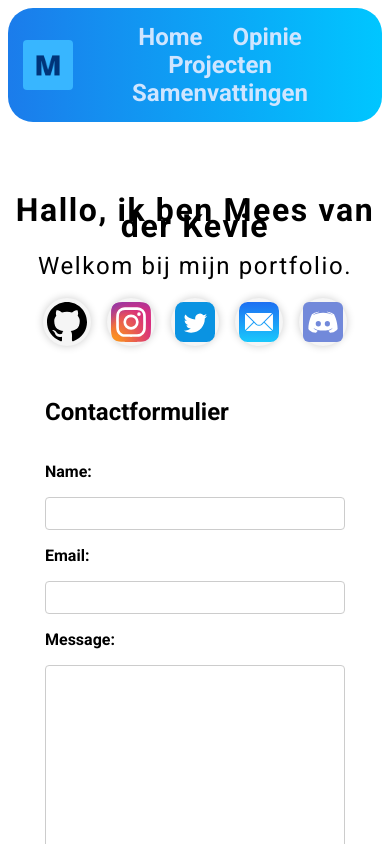
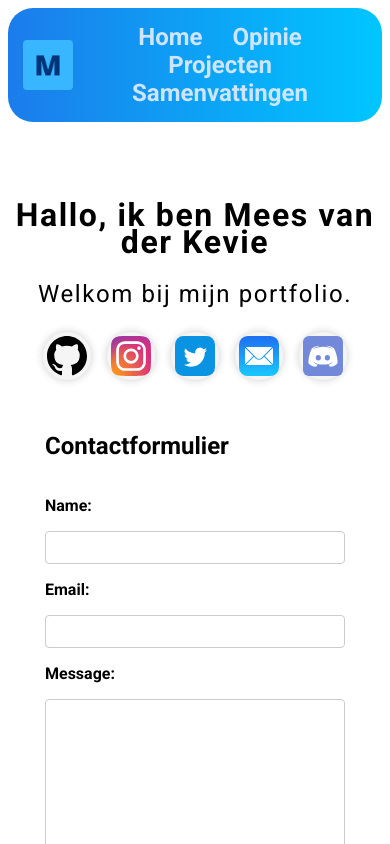
Before and after one commit to meesvanderkevie/Portfolio, a Vue app: page / in a window 390 px wide. Shown: the top 844 px of the page. Built offline with nearby package versions, Linux system fonts and the light colour scheme.

Commit message:
Maxed the header text more responsive to mobile devices.

```diff
--- a/src/views/Home.vue
+++ b/src/views/Home.vue
@@ -34,6 +34,7 @@
   h1 {
     font-size: 2rem;
     font-family: 'Roboto', sans-serif;
+    line-height: 1.7rem;
   }
 
   p {
@@ -46,7 +47,6 @@
     margin-bottom: 2rem;
     text-align: center;
     letter-spacing: 0.1rem;
-    line-height: 1rem;
   }
 
 </style>
```
